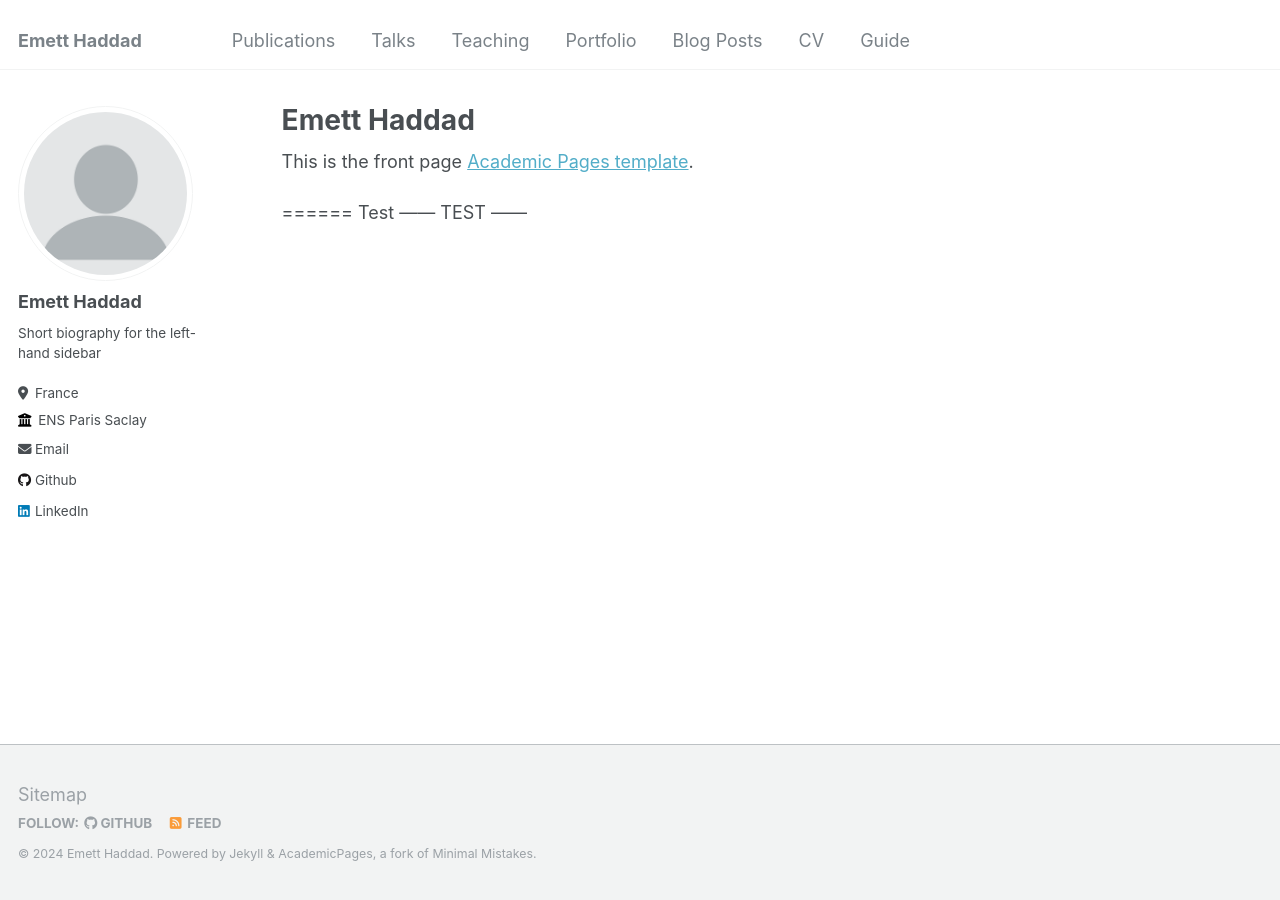
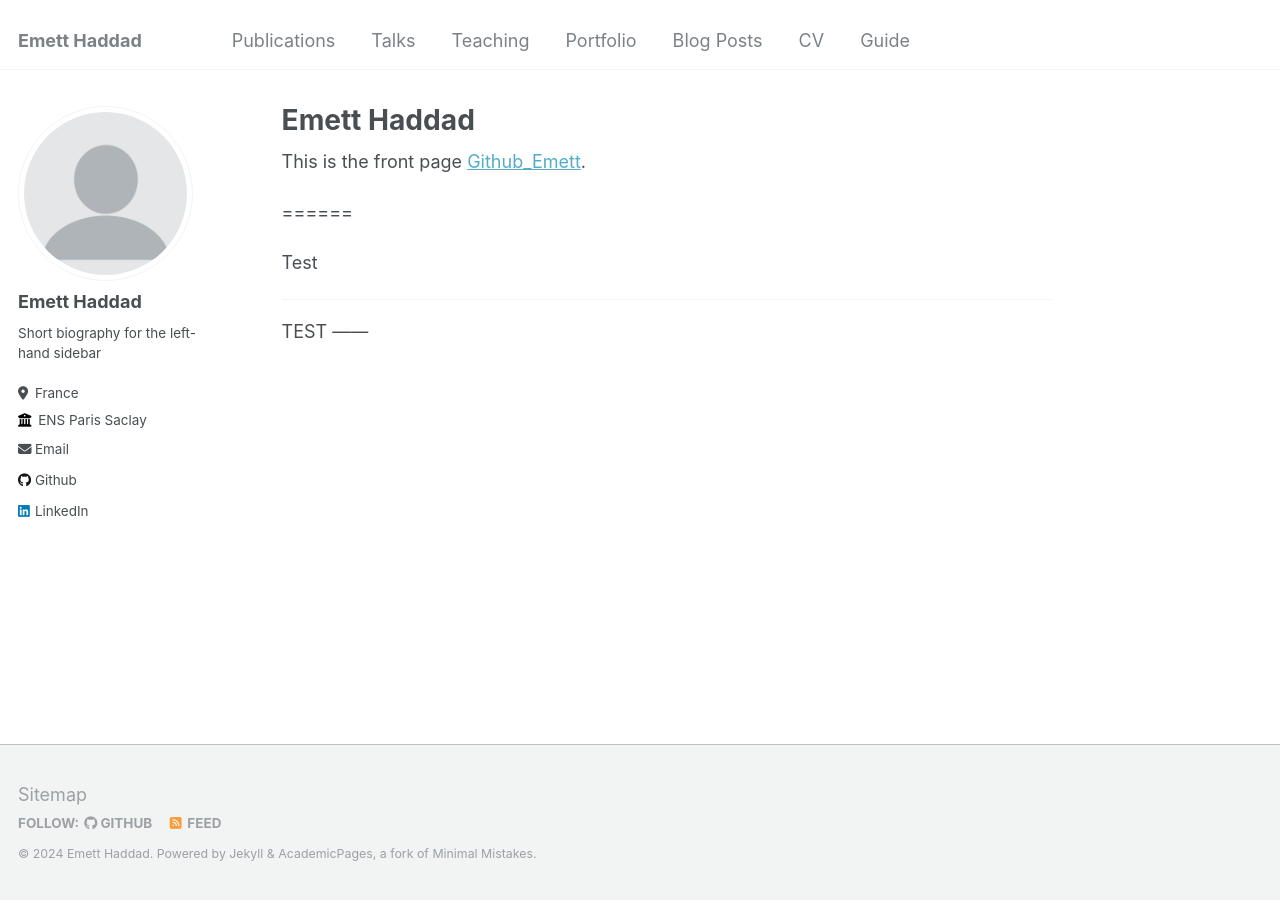
Before and after one commit to EmettGabrielH/Test-academic-pages, a Jekyll site: the page built from _pages/about.md, in a window 1280 px wide. Built offline with Jekyll 4.4.1, drawn with Linux system fonts in a browser that asks for light colours.

Commit message:
Update about.md

```diff
--- a/_pages/about.md
+++ b/_pages/about.md
@@ -7,10 +7,12 @@ redirect_from:
   - /about.html
 ---
 
-This is the front page [Academic Pages template](https://github.com/academicpages/academicpages.github.io).
+This is the front page [Github_Emett](https://github.com/emettgabrielh).
 
 ======
+
 Test
+
 ------
 TEST
 ------
```
